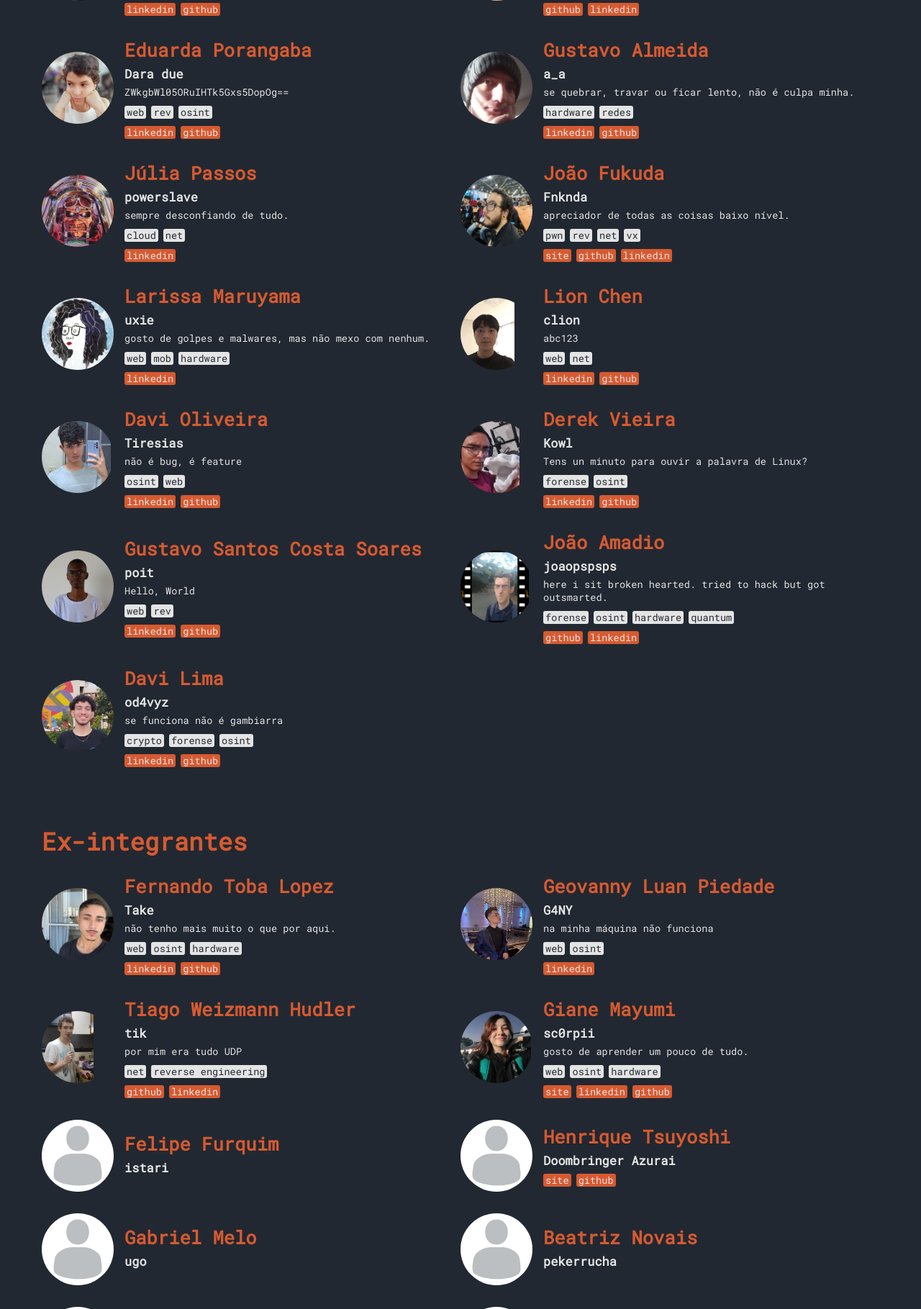
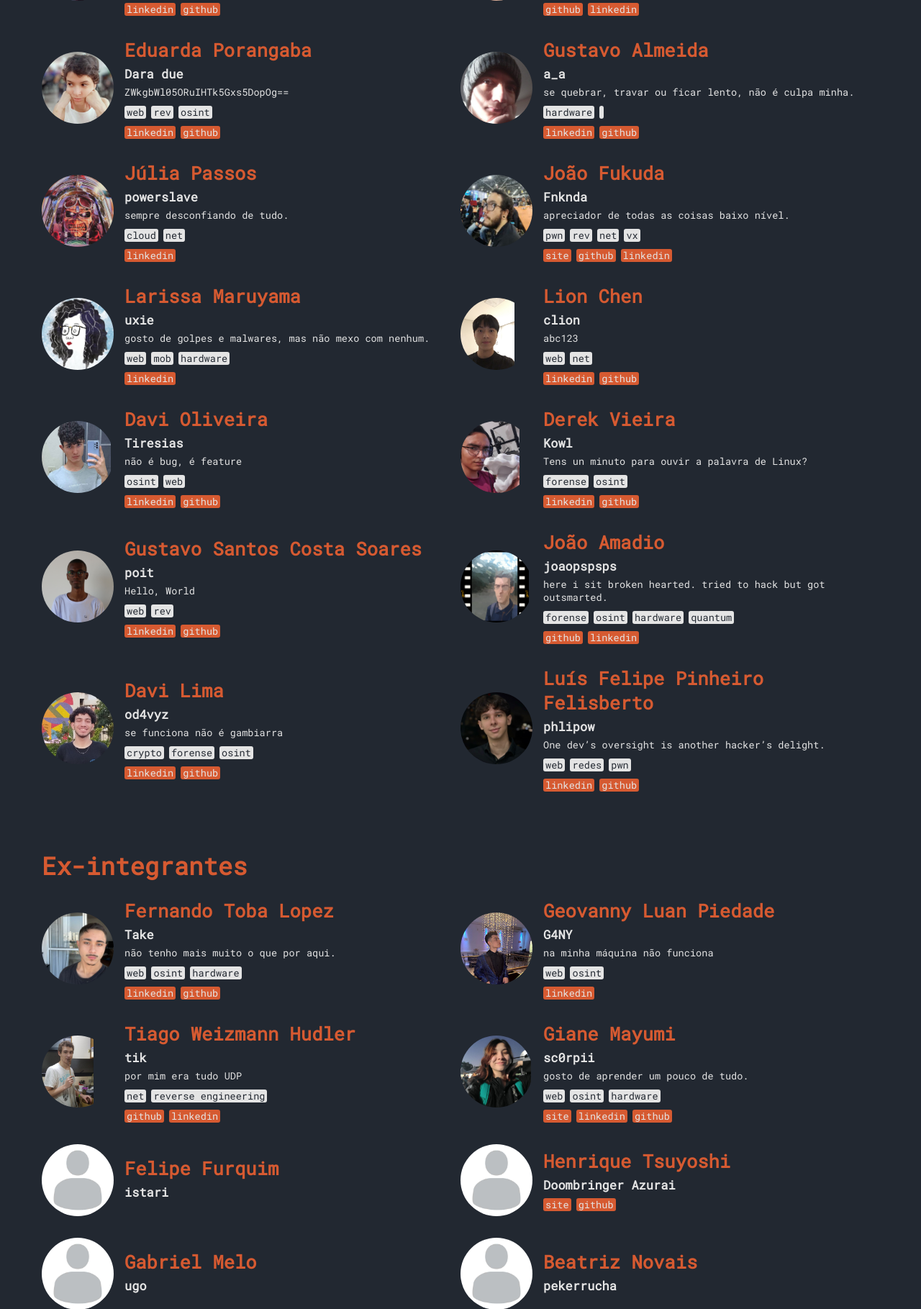
Before and after one commit to EACH-inTheShell/site2, a Node server app: page /membros in a window 1280 px wide. Shown: the part 509-2328 px from the top of the page at 72% size. Run offline with Node 20, Linux system fonts and the light colour scheme; some libraries are stand-ins or nearby versions.

Commit message:
Add member phlipow

```diff
--- a/site/views/sobre/membros/index.pug
+++ b/site/views/sobre/membros/index.pug
@@ -82,7 +82,7 @@ block content
 					p se quebrar, travar ou ficar lento, não é culpa minha.
 					.tags
 						.tag hardware
-						.tag redes
+						.tag
 					.links
 						a.link(href='https://www.linkedin.com/in/gustavo-almeida-679773213/' target='_blank') linkedin
 						a.link(href='https://github.com/SystemGuuh' target='_blank') github
@@ -208,7 +208,20 @@ block content
 					.links
 						a.link(href='https://www.linkedin.com/in/davioliveira029/' target='_blank') linkedin
 						a.link(href='https://github.com/od4vyz' target='_blank') github
-
+			.member
+				.image
+					img(src='/images/members/phlipow.jpg')
+				.text
+					h5 Luís Felipe Pinheiro Felisberto
+					h6 phlipow
+					p One dev’s oversight is another hacker’s delight.
+					.tags
+						.tag web
+						.tag redes
+						.tag pwn
+					.links
+						a.link(href='https://www.linkedin.com/in/phlipow/' target='_blank') linkedin
+						a.link(href='https://github.com/phlipow' target='_blank') github
 	.container
 		h1 Ex-integrantes
 		.members
```
